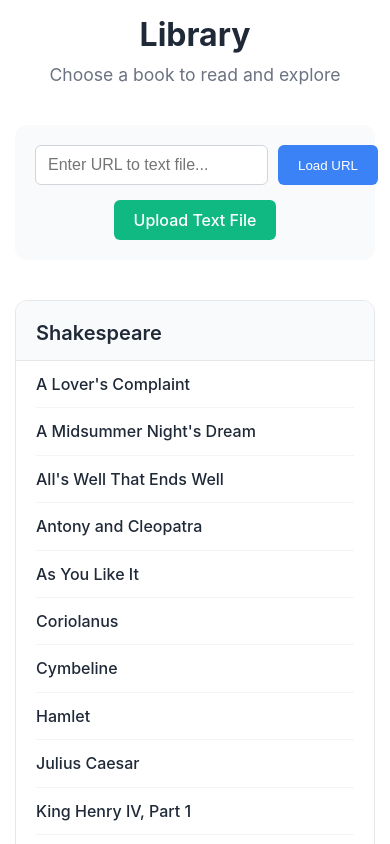
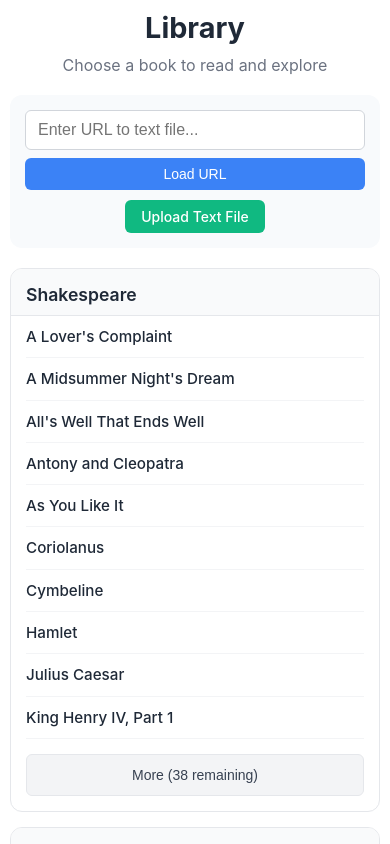
Before and after one commit to johndimm/the-explainers, a Next.js app: page / in a window 390 px wide. Shown: the top 844 px of the page. Built offline with nearby package versions, Linux system fonts and the light colour scheme.

Commit message:
phone layout

```diff
--- a/src/app/page.tsx
+++ b/src/app/page.tsx
@@ -153,37 +153,41 @@
         </div>
         <div style={{
           display: 'flex',
-          gap: '6px',
-          flexShrink: 0
+          gap: '3px',
+          flexShrink: 0,
+          flexWrap: 'wrap'
         }}>
         <a
           href="/user-guide.html"
           target="_blank"
           rel="noopener noreferrer"
           style={{
-            padding: '6px 10px',
+            padding: '4px 6px',
             background: '#6b7280',
             color: 'white',
             border: 'none',
-            borderRadius: '4px',
+            borderRadius: '3px',
             cursor: 'pointer',
-            fontSize: '12px',
+            fontSize: '10px',
             textDecoration: 'none',
-            display: 'inline-block'
+            display: 'inline-block',
+            minWidth: '35px',
+            textAlign: 'center'
           }}
         >
-          Guide
+          📖
         </a>
         <button
           onClick={() => setShowLibrary(true)}
           style={{
-            padding: '6px 10px',
+            padding: '4px 6px',
             background: '#8b5cf6',
             color: 'white',
             border: 'none',
-            borderRadius: '4px',
+            borderRadius: '3px',
             cursor: 'pointer',
-            fontSize: '12px'
+            fontSize: '10px',
+            minWidth: '45px'
           }}
         >
           Library
@@ -191,27 +195,29 @@
         <button
           onClick={() => setShowPricing(true)}
           style={{
-            padding: '6px 10px',
+            padding: '4px 6px',
             background: '#f59e0b',
             color: 'white',
             border: 'none',
-            borderRadius: '4px',
+            borderRadius: '3px',
             cursor: 'pointer',
-            fontSize: '12px'
+            fontSize: '10px',
+            minWidth: '35px'
           }}
         >
-          Credits ({profile.availableCredits || 0})
+          💳{profile.availableCredits || 0}
         </button>
         <button
           onClick={openProfile}
           style={{
-            padding: '6px 10px',
+            padding: '4px 6px',
             background: '#10b981',
             color: 'white',
             border: 'none',
-            borderRadius: '4px',
+            borderRadius: '3px',
             cursor: 'pointer',
-            fontSize: '12px'
+            fontSize: '10px',
+            minWidth: '40px'
           }}
         >
           Profile
@@ -219,13 +225,14 @@
         <button
           onClick={openSettings}
           style={{
-            padding: '6px 10px',
+            padding: '4px 6px',
             background: '#007bff',
             color: 'white',
             border: 'none',
-            borderRadius: '4px',
+            borderRadius: '3px',
             cursor: 'pointer',
-            fontSize: '12px'
+            fontSize: '10px',
+            minWidth: '45px'
           }}
         >
           Settings
@@ -233,7 +240,7 @@
         </div>
       </header>
 
-      <div style={{ marginTop: '60px' }}>
+      <div style={{ marginTop: '50px' }}>
         <TextReader
           text={bookText}
           bookTitle={currentBook.title}
--- a/src/components/Library.module.css
+++ b/src/components/Library.module.css
@@ -186,25 +186,69 @@
 
 @media (max-width: 768px) {
   .library {
-    padding: 15px;
+    padding: 10px;
   }
 
   .categories {
     grid-template-columns: 1fr;
-    gap: 20px;
+    gap: 15px;
   }
 
   .customSection {
     flex-direction: column;
-    gap: 15px;
+    gap: 10px;
+    padding: 15px;
+    margin-bottom: 20px;
   }
 
   .urlInput {
     min-width: auto;
     width: 100%;
+    flex-direction: column;
+    gap: 8px;
+  }
+
+  .loadButton {
+    padding: 8px 16px;
+    font-size: 14px;
+  }
+
+  .fileLabel {
+    padding: 8px 16px;
+    font-size: 14px;
+    text-align: center;
+  }
+
+  .header {
+    margin-bottom: 20px;
   }
 
   .header h1 {
-    font-size: 2rem;
+    font-size: 1.8rem;
+  }
+
+  .header p {
+    font-size: 1rem;
+  }
+
+  .categoryTitle {
+    padding: 15px 15px 10px 15px;
+    font-size: 1.1rem;
+  }
+
+  .bookList {
+    padding: 0 15px 15px 15px;
+  }
+
+  .bookItem {
+    padding: 10px 0;
+  }
+
+  .bookTitle {
+    font-size: 0.95rem;
+  }
+
+  .bookAuthor {
+    font-size: 0.8rem;
   }
 }
```
